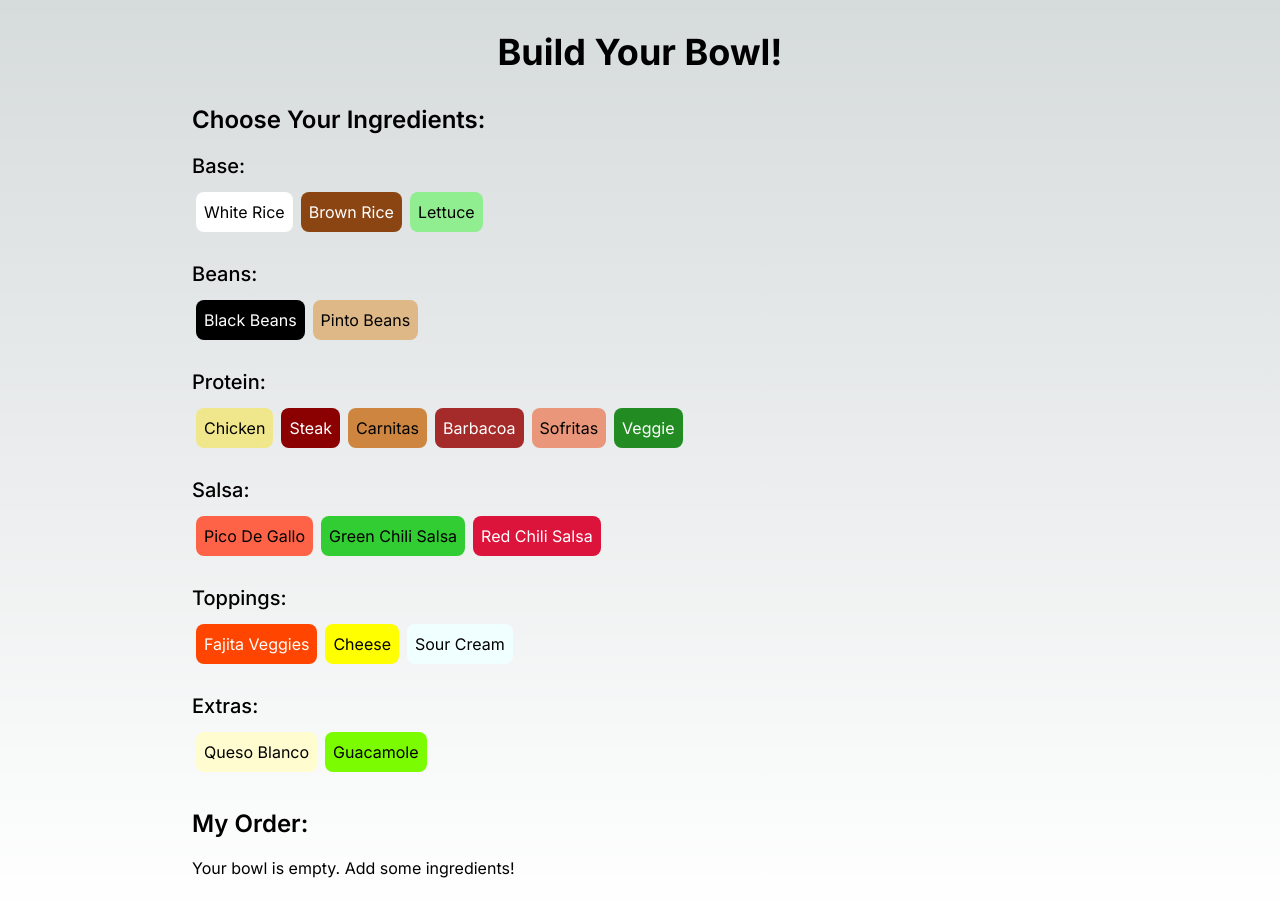
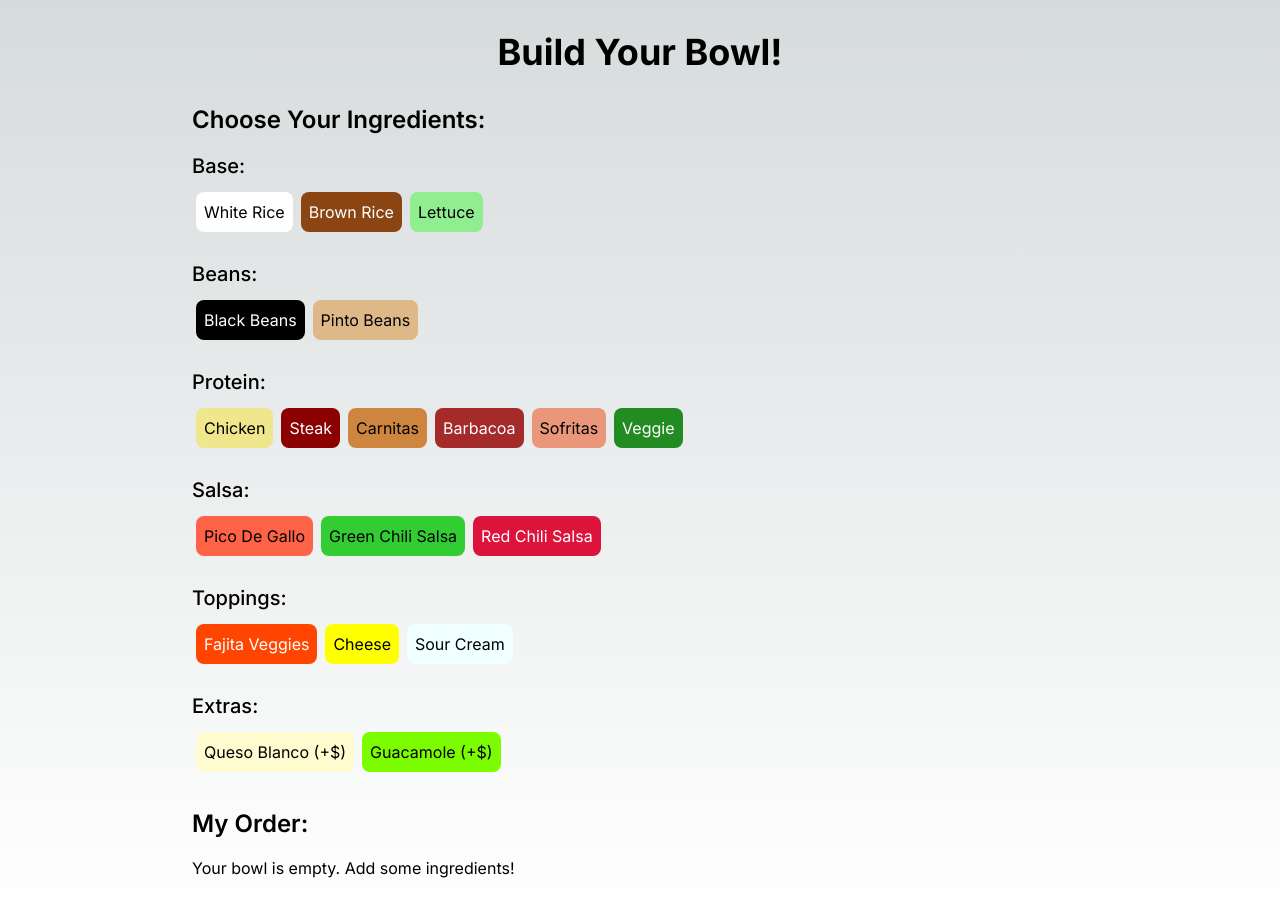
Before and after one commit to mtrejo0/chipotle-order, a Next.js app: page / in a window 1280 px wide. Built offline with nearby package versions, Linux system fonts and the light colour scheme.

Commit message:
add dollar

```diff
--- a/app/page.js
+++ b/app/page.js
@@ -30,8 +30,8 @@ const ingredients = {
     { name: 'Sour Cream', color: '#F0FFFF' },
   ],
   extras: [
-    { name: 'Queso Blanco', color: '#FFFDD0' },
-    { name: 'Guacamole', color: '#7CFC00' }
+    { name: 'Queso Blanco (+$)', color: '#FFFDD0' },
+    { name: 'Guacamole (+$)', color: '#7CFC00' }
   ]
 };
 
```
